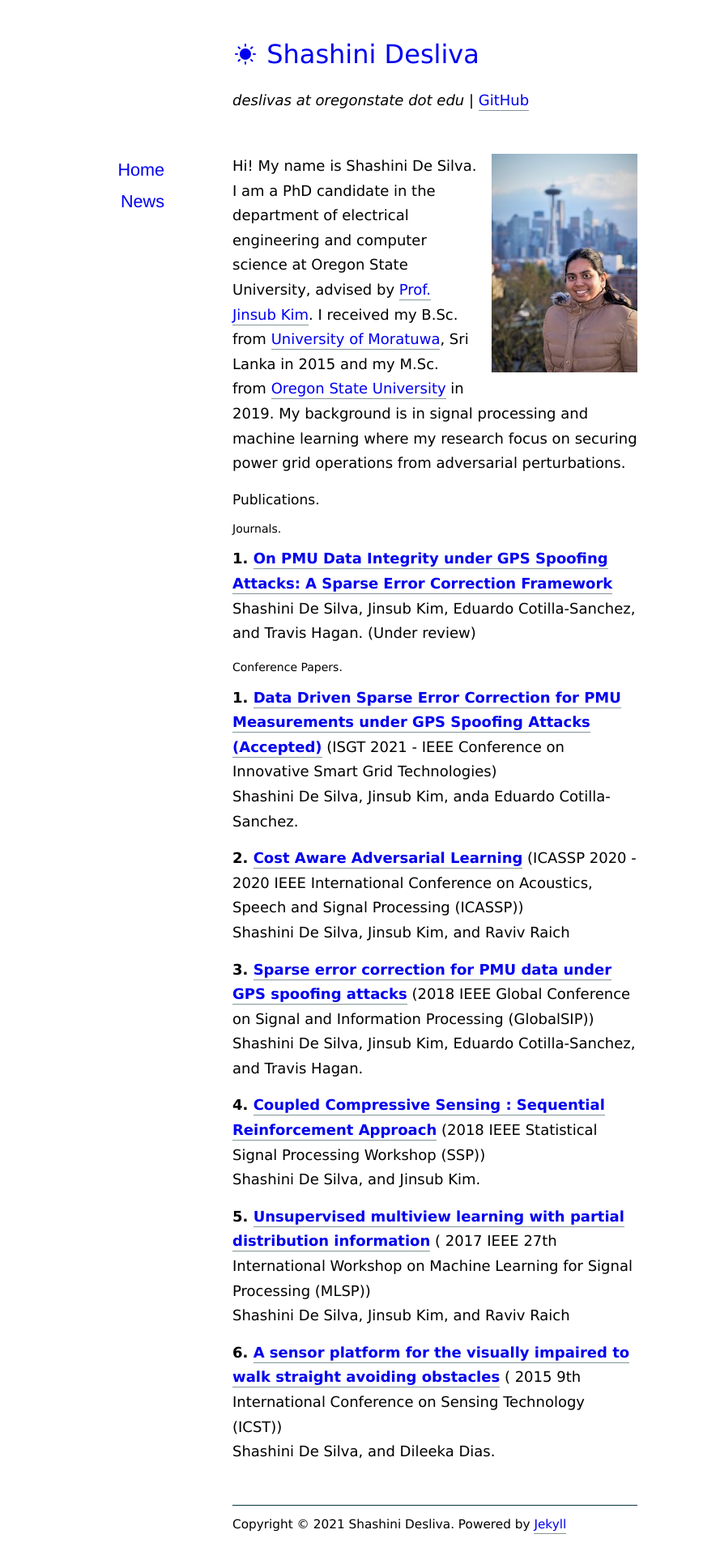
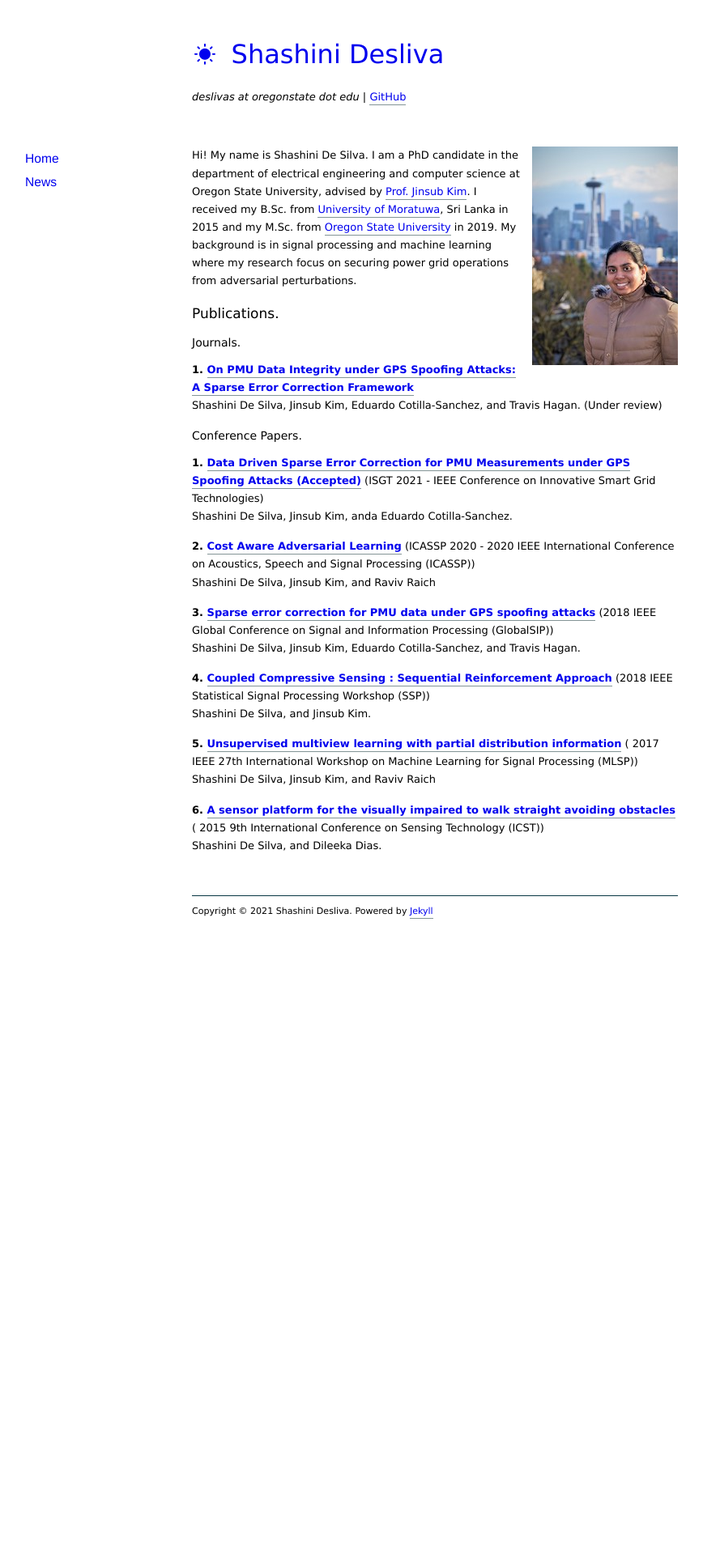
Before and after one commit to shashidesilvas/shashidesilvas.github.io, a Jekyll site: the page built from index.markdown, in a window 1280 px wide. Shown: the whole page at 81% size, without its empty margins (103-971 px from the left). Built offline with Jekyll 4.4.1, drawn with Linux system fonts in a browser that asks for light colours; nearby versions of some CDN libraries; the list of posts is cut into pages by our own code; after the commit the page ends 1156 px from its top, so only the background shows below that.

Commit message:
Update the style

```diff
--- a/_layouts/default.html
+++ b/_layouts/default.html
@@ -10,8 +10,8 @@
     <script src="http://html5shiv.googlecode.com/svn/trunk/html5.js"></script>
   <![endif]-->
 
-  <link href="/assets/css/style.css" rel="stylesheet" />
-  <link href="/assets/css/style.css" rel="stylesheet" />
+  <link href="/assets/css/new_style.css" rel="stylesheet" />
+  <link href="/assets/css/new_style.css" rel="stylesheet" />
 
 </head>
 
```
